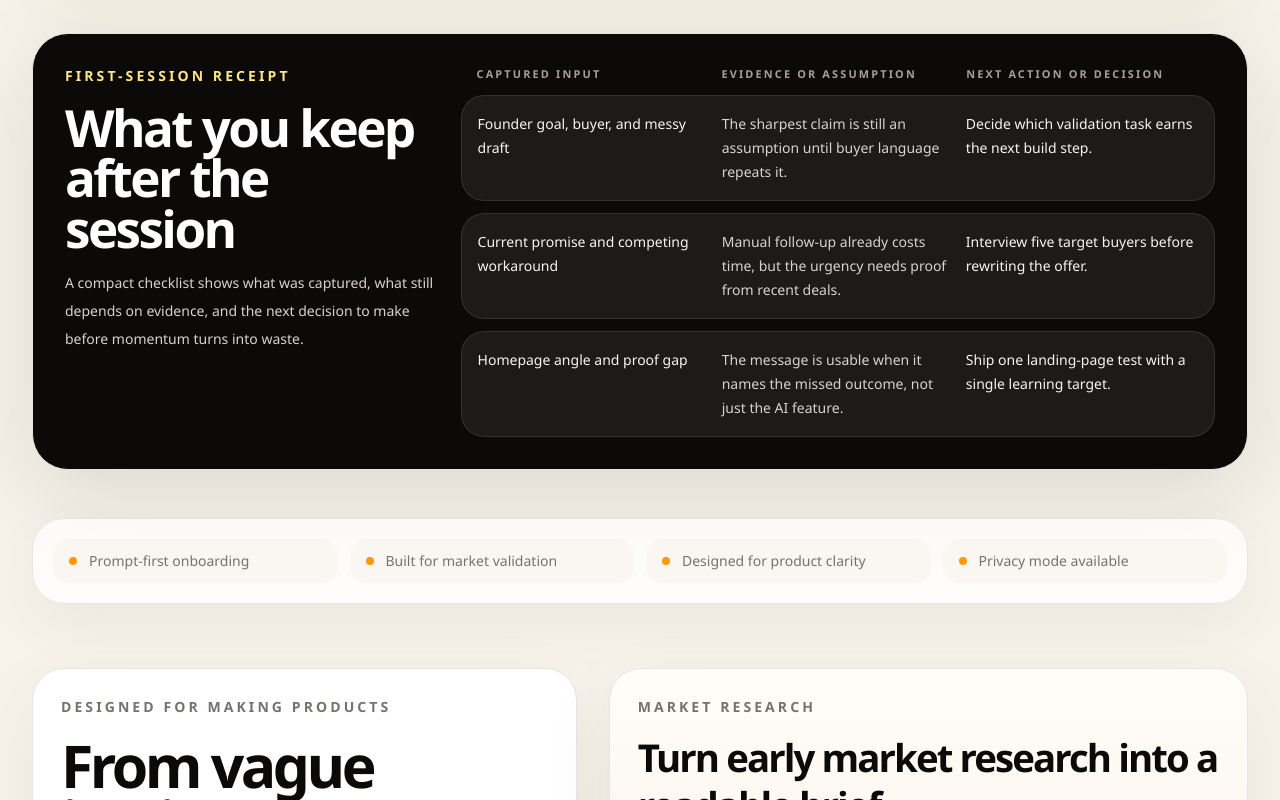
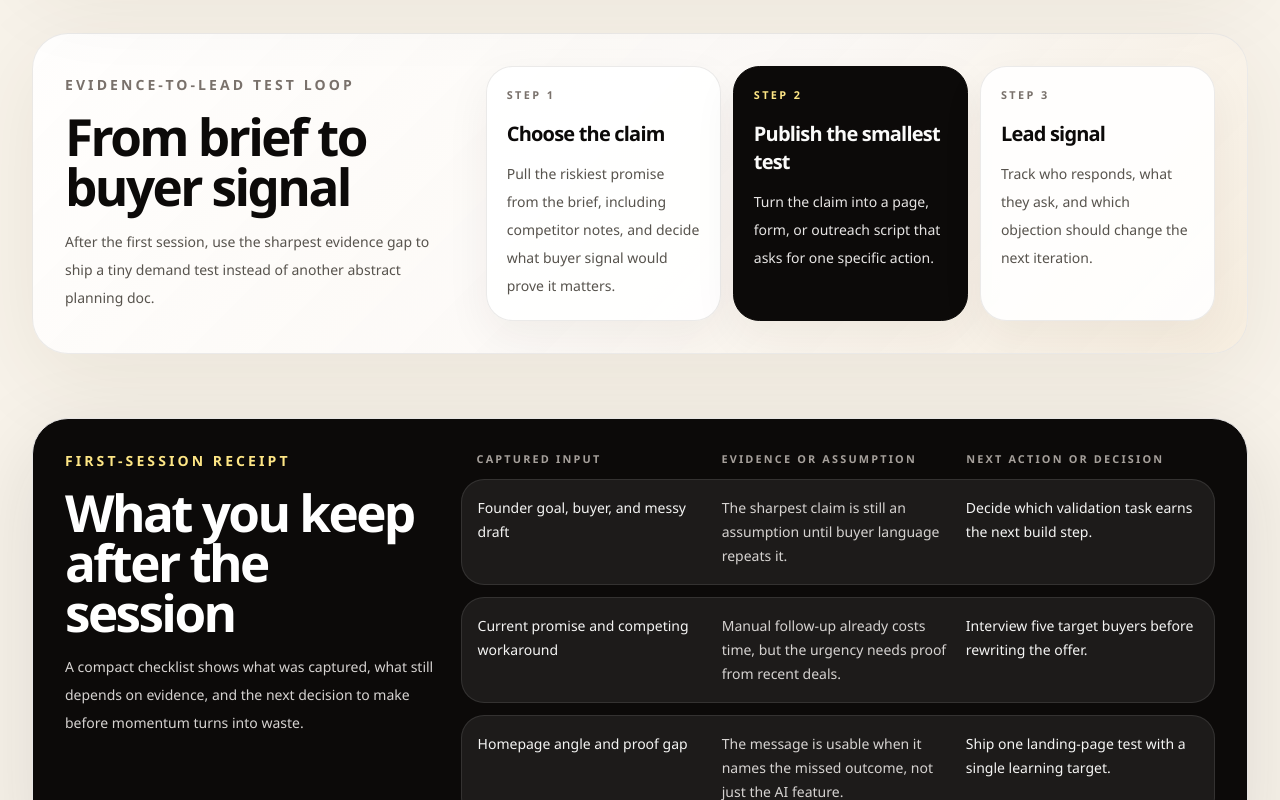
Before and after one commit to jianxux/aicofounder, a Next.js app: page / in a window 1280 px wide. Shown: the part 3280-4080 px from the top of the page. Built offline with nearby package versions, Linux system fonts and the light colour scheme; no server answers.

Commit message:
feat: add landing evidence-to-lead loop (#101)
Merged by OpenClaw after selecting core feature PRs.

```diff
--- a/src/app/page.tsx
+++ b/src/app/page.tsx
@@ -97,6 +97,21 @@ const sampleArtifactRows = [
     value: "Measure callback speed, missed estimate rate, and no-response drop-off across ten recent leads.",
   },
 ];
+
+const evidenceLoopSteps = [
+  {
+    title: "Choose the claim",
+    body: "Pull the riskiest promise from the brief, including competitor notes, and decide what buyer signal would prove it matters.",
+  },
+  {
+    title: "Publish the smallest test",
+    body: "Turn the claim into a page, form, or outreach script that asks for one specific action.",
+  },
+  {
+    title: "Lead signal",
+    body: "Track who responds, what they ask, and which objection should change the next iteration.",
+  },
+] as const;
 
 const firstSessionReceiptItems = [
   {
@@ -747,6 +762,39 @@ export default function LandingPage() {
       </section>
 
       <section className="mx-auto w-full max-w-7xl px-6 py-8 lg:px-8">
+        <div className="overflow-hidden rounded-[2.25rem] border border-stone-200/80 bg-[linear-gradient(135deg,rgba(255,255,255,0.88)_0%,rgba(252,250,247,0.92)_52%,rgba(245,236,221,0.88)_100%)] p-6 shadow-[0_24px_90px_rgba(66,46,17,0.08)] lg:p-8">
+          <div className="grid gap-7 lg:grid-cols-[0.7fr_1.3fr] lg:items-center">
+            <div className="max-w-md">
+              <div className="text-sm font-semibold uppercase tracking-[0.22em] text-stone-500">Evidence-to-lead test loop</div>
+              <h2 className="mt-4 text-[clamp(2rem,4vw,3.25rem)] font-semibold leading-[0.98] tracking-[-0.05em] text-stone-950">
+                From brief to buyer signal
+              </h2>
+              <p className="mt-4 text-sm leading-7 text-stone-600">
+                After the first session, use the sharpest evidence gap to ship a tiny demand test instead of another abstract planning doc.
+              </p>
+            </div>
+
+            <div className="grid gap-3 md:grid-cols-3">
+              {evidenceLoopSteps.map((step, index) => (
+                <div
+                  key={step.title}
+                  className={`rounded-[1.65rem] border p-5 shadow-[0_16px_45px_rgba(52,39,21,0.06)] ${
+                    index === 1 ? "border-stone-950 bg-stone-950 text-stone-50" : "border-stone-200/80 bg-white/88 text-stone-950"
+                  }`}
+                >
+                  <div className={`text-[0.68rem] font-semibold uppercase tracking-[0.22em] ${index === 1 ? "text-amber-200" : "text-stone-500"}`}>
+                    Step {index + 1}
+                  </div>
+                  <h3 className="mt-4 text-xl font-semibold tracking-[-0.04em]">{step.title}</h3>
+                  <p className={`mt-3 text-sm leading-7 ${index === 1 ? "text-stone-200" : "text-stone-600"}`}>{step.body}</p>
+                </div>
+              ))}
+            </div>
+          </div>
+        </div>
+      </section>
+
+      <section className="mx-auto w-full max-w-7xl px-6 py-8 lg:px-8">
         <div className="grid gap-6 rounded-[2.25rem] border border-stone-200 bg-stone-950 p-6 text-stone-50 shadow-[0_26px_90px_rgba(28,25,23,0.12)] lg:grid-cols-[0.66fr_1.34fr] lg:p-8">
           <div>
             <div className="text-sm font-semibold uppercase tracking-[0.22em] text-amber-200">First-session receipt</div>
```
Also changed, not shown: 1 other file (tests, documents, lock files or other folders).
